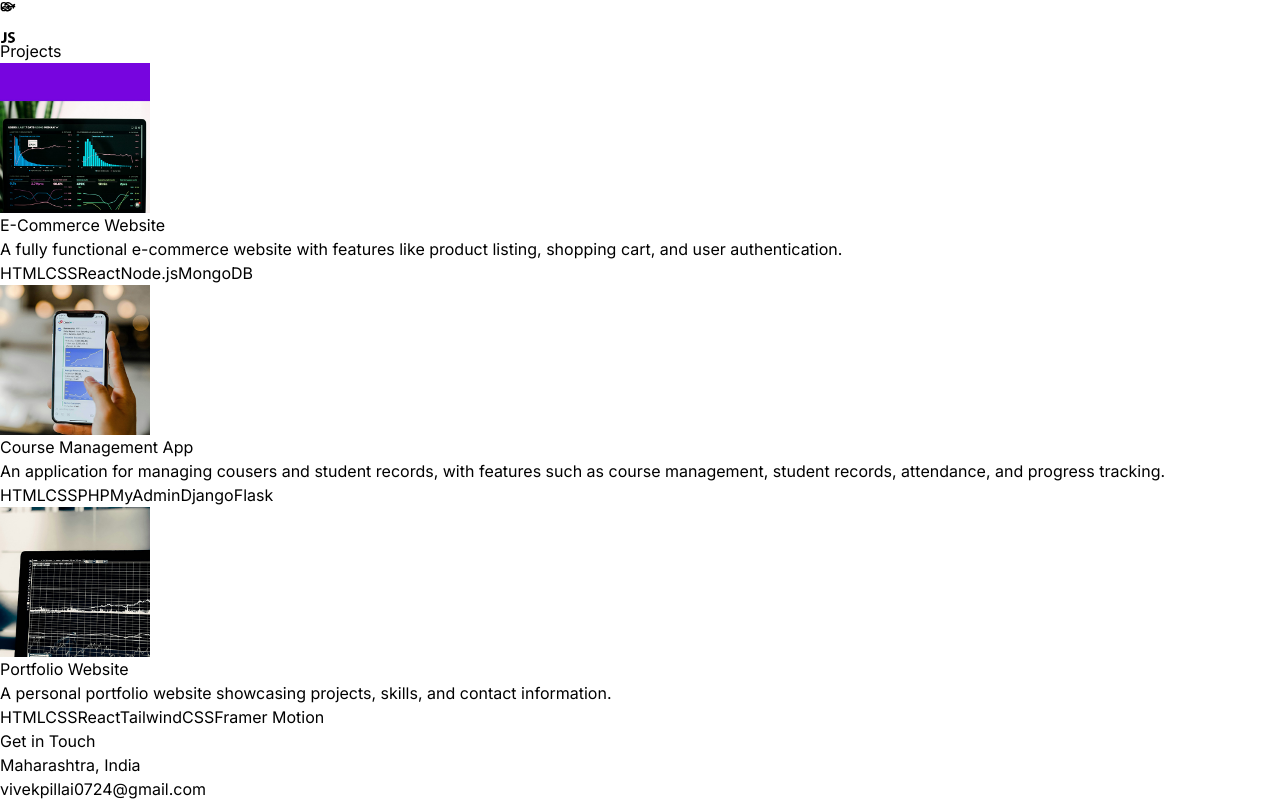
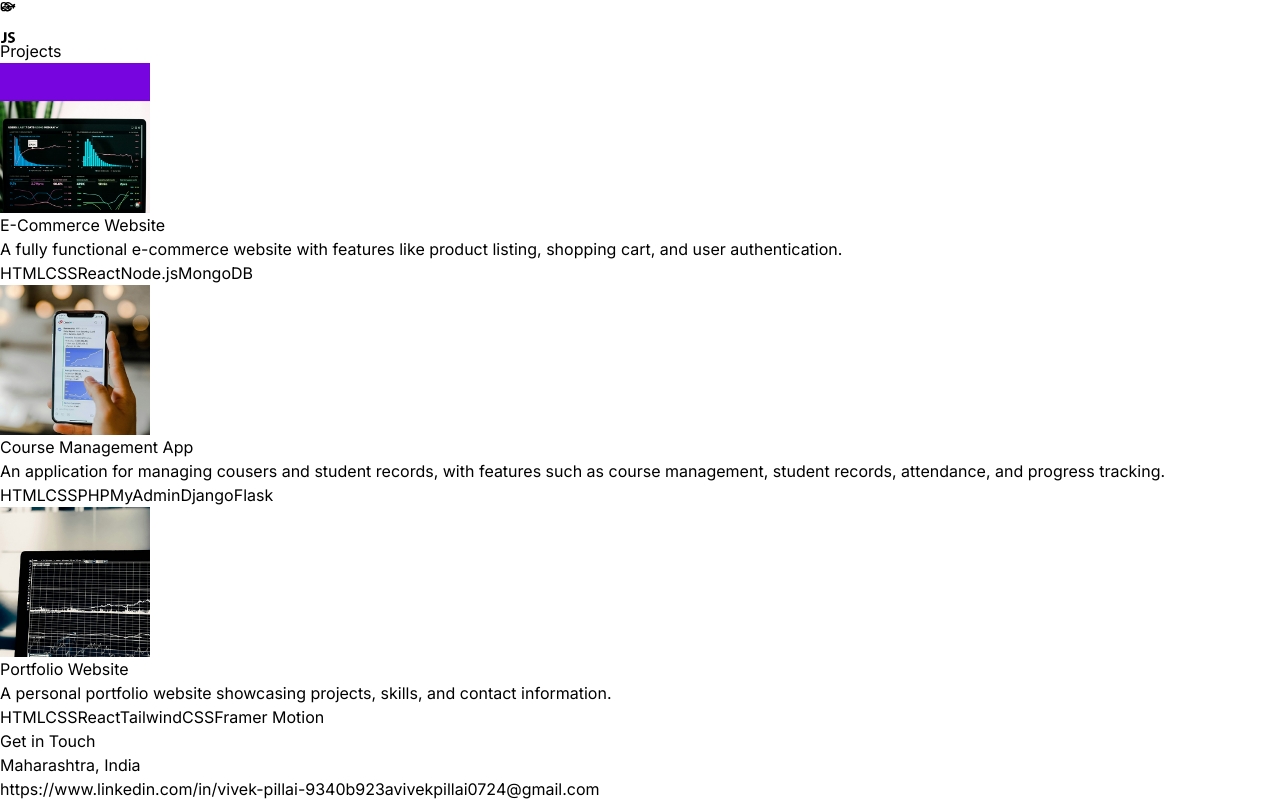
Before and after one commit to Vivek7083/portfolio-app, a React (Vite) app in the folder portfolio-app/: page / in a window 1280 px wide. Shown: the part 1493-2294 px from the top of the page. Built offline with nearby package versions, Linux system fonts and the light colour scheme.

Commit message:
Update Contact.jsx

```diff
--- a/portfolio-app/src/components/Contact.jsx
+++ b/portfolio-app/src/components/Contact.jsx
@@ -23,15 +23,24 @@ export const Contact = () => {
         >
           {CONTACT.address}
         </motion.p>
-        <motion.p
+        <motion.a
           initial={{ x: -100, opacity: 0 }}
           whileInView={{ x: 0, opacity: 1 }}
           transition={{ duration: 1, delay: 0.7 }}
           whileHover={{scale:1.1, transition:{duration:0.3, delay:0}}}
           className="my-4 cursor-pointer"
         >
-          {CONTACT.phoneNo}
-        </motion.p>
+          {CONTACT.linkedIn}
+        </motion.a>
+        <motion.a
+          initial={{ x: -100, opacity: 0 }}
+          whileInView={{ x: 0, opacity: 1 }}
+          transition={{ duration: 1, delay: 0.7 }}
+          whileHover={{scale:1.1, transition:{duration:0.3, delay:0}}}
+          className="my-4 cursor-pointer"
+        >
+          {CONTACT.github}
+        </motion.a>
         <motion.a
           initial={{ x: -100, opacity: 0 }}
           whileInView={{ x: 0, opacity: 1 }}
```
